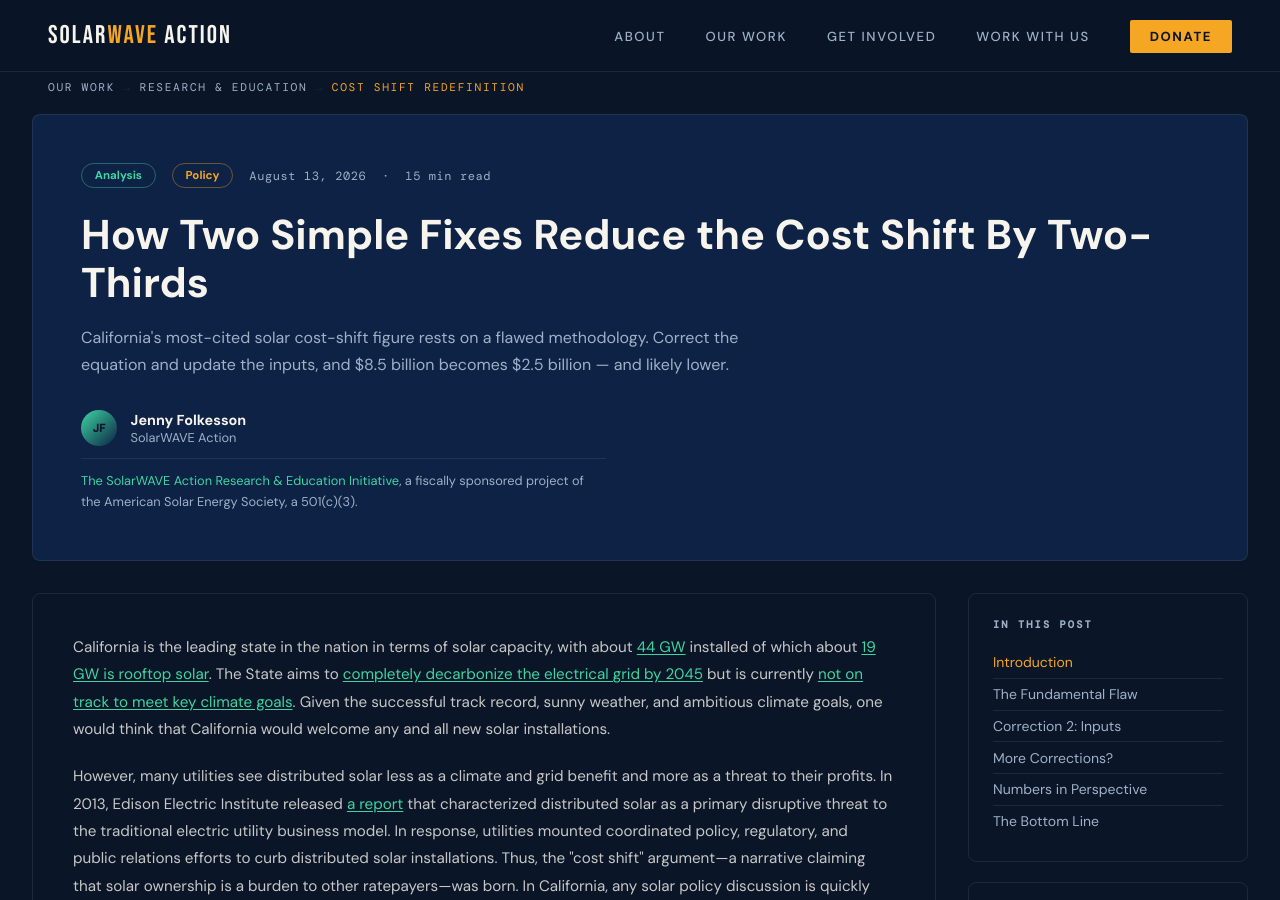
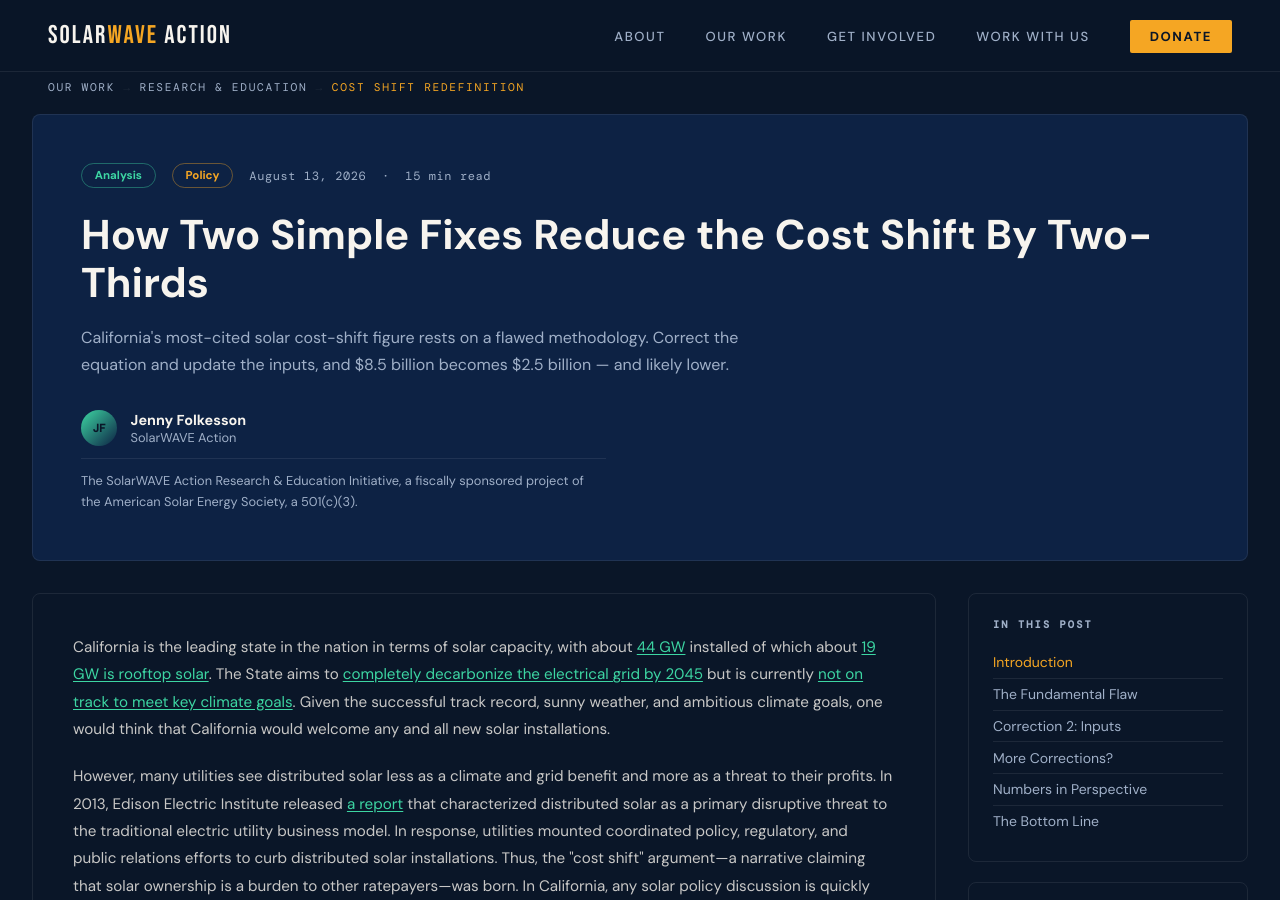
Before and after one commit to SolarWAVE-Action/solarwave-website, a Jekyll site: the page built from blog/cost_shift_redefinition/index.html, in a window 1280 px wide and 900 px high. Built offline with Jekyll 4.4.1, drawn with Linux system fonts in a browser that asks for light colours.

Commit message:
removed links

```diff
--- a/blog/cost_shift_redefinition/index.html
+++ b/blog/cost_shift_redefinition/index.html
@@ -303,7 +303,7 @@ permalink: /blog/cost_shift_redefinition/
       </div>
     </div>
   </div>
-  <p class="initiative-notice"><a href="{{ '/projects/new_solar_wave/' | relative_url }}">The SolarWAVE Action Research &amp; Education Initiative</a>, a fiscally sponsored project of the American Solar Energy Society, a 501(c)(3).</p>
+  <p class="initiative-notice">The SolarWAVE Action Research &amp; Education Initiative, a fiscally sponsored project of the American Solar Energy Society, a 501(c)(3).</p>
 </div>
 
 <!-- POST BODY -->
--- a/blog/solar_application_time/index.html
+++ b/blog/solar_application_time/index.html
@@ -250,7 +250,7 @@ permalink: /blog/solar_application_time/
       <div class="author-role">SolarWAVE Action</div>
     </div>
   </div>
-  <p class="initiative-notice"><a href="{{ '/projects/new_solar_wave/' | relative_url }}">The SolarWAVE Action Research &amp; Education Initiative</a>, a fiscally sponsored project of the American Solar Energy Society, a 501(c)(3).</p>
+  <p class="initiative-notice">The SolarWAVE Action Research &amp; Education Initiative, a fiscally sponsored project of the American Solar Energy Society, a 501(c)(3).</p>
 </div>
 
 <!-- POST BODY -->
--- a/blog/tpo_ownership_rate/index.html
+++ b/blog/tpo_ownership_rate/index.html
@@ -240,7 +240,7 @@ permalink: /blog/tpo_ownership_rate/
       <div class="author-role">SolarWAVE Action</div>
     </div>
   </div>
-  <p class="initiative-notice"><a href="{{ '/projects/new_solar_wave/' | relative_url }}">The SolarWAVE Action Research &amp; Education Initiative</a>, a fiscally sponsored project of the American Solar Energy Society, a 501(c)(3).</p>
+  <p class="initiative-notice">The SolarWAVE Action Research &amp; Education Initiative, a fiscally sponsored project of the American Solar Energy Society, a 501(c)(3).</p>
 </div>
 
 <!-- POST BODY -->
```
